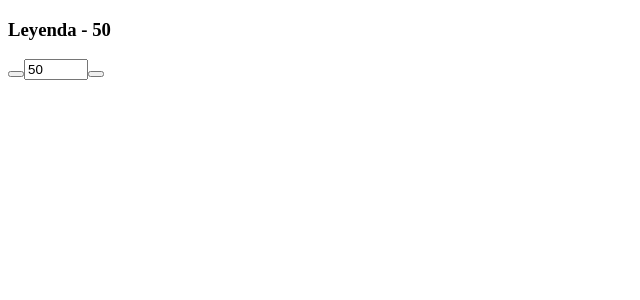
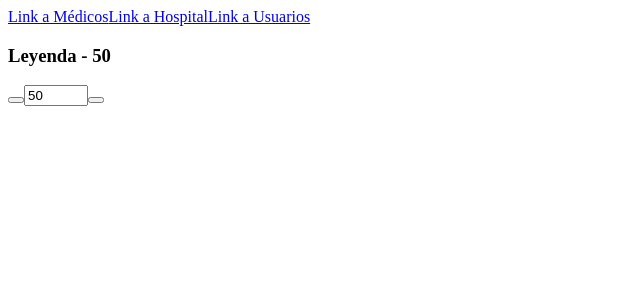
Before and after one commit to TonyJPG/Angular-pruebas, an Angular app: page / in a window 1280 px wide. Shown: the top 300 px of the page, without its empty margins (0-640 px from the left). Built offline with nearby package versions, Linux system fonts and the light colour scheme.

Commit message:
Fin clase 312 - Confirmar que existe un routerlink hacia una página especifica

```diff
--- a/src/app/app.component.html
+++ b/src/app/app.component.html
@@ -1 +1,5 @@
+<a routerLink="/medicos">Link a Médicos</a>
+<a routerLink="/hospital">Link a Hospital</a>
+<a routerLink="/usuarios">Link a Usuarios</a>
+
 <router-outlet></router-outlet>
```
Also changed, not shown: 1 other file (tests, documents, lock files or other folders).
